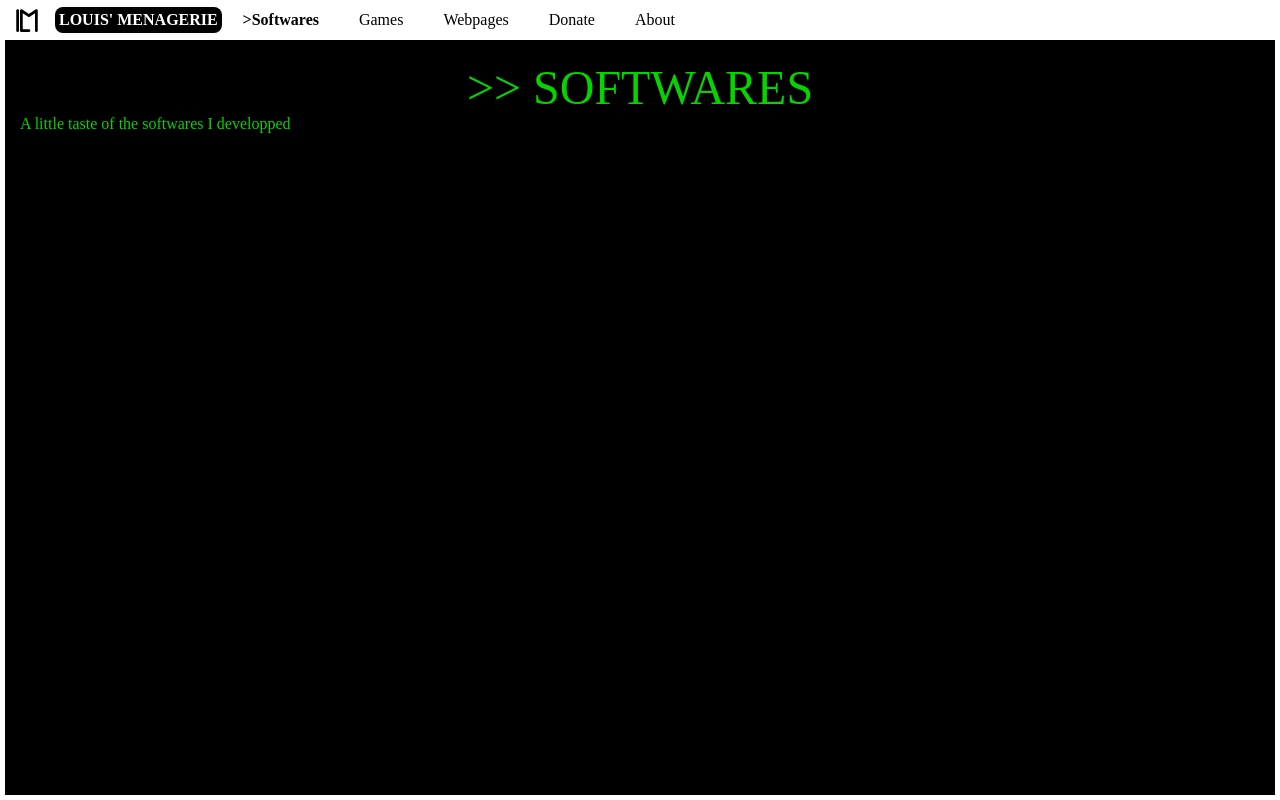
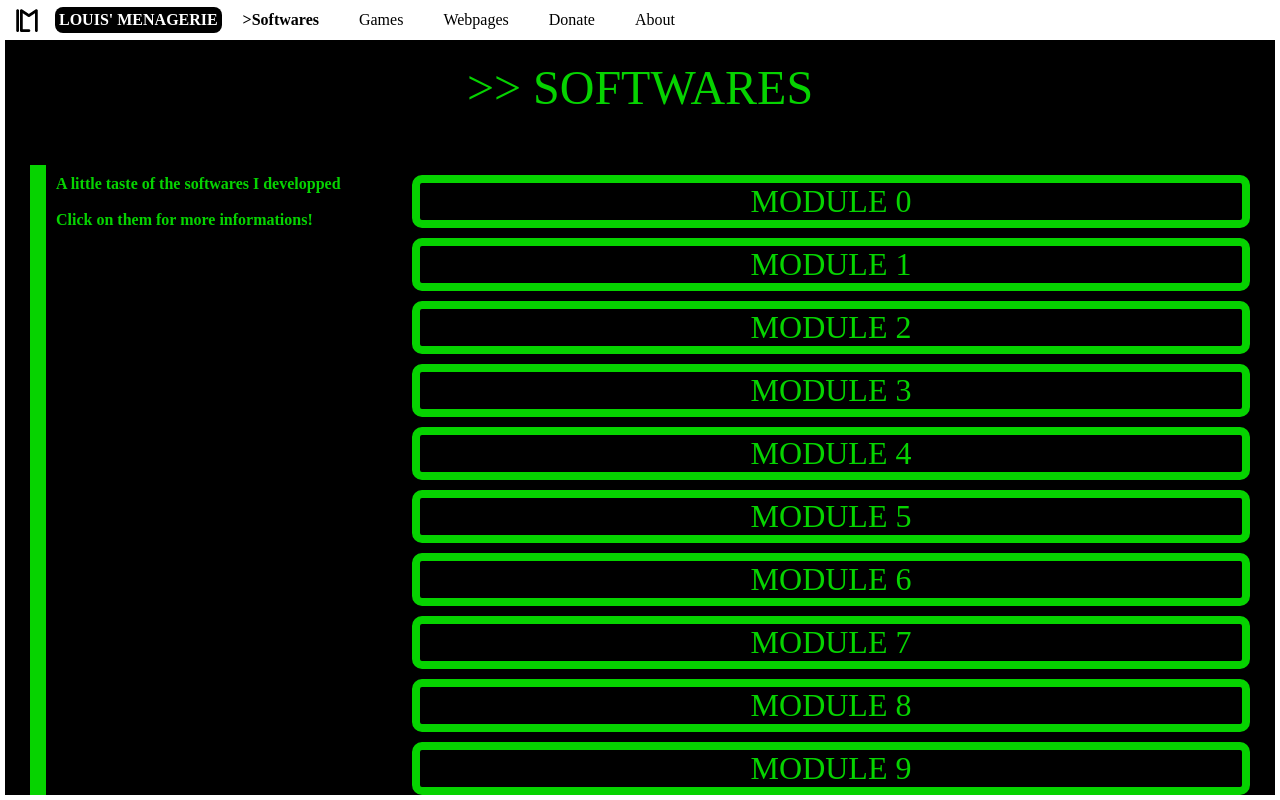
Before and after one commit to LouisTheBest1231/LouisMenagerie, a React (Create React App) app in the folder client/: page /softwares in a window 1280 px wide. Shown: the top 800 px of the page. Built offline with nearby package versions, Linux system fonts and the light colour scheme.

Commit message:
Software Layout Test

```diff
--- a/client/src/react_components/Pages/MainPage/MainPage.css
+++ b/client/src/react_components/Pages/MainPage/MainPage.css
@@ -13,7 +13,7 @@
 
     display: flex; flex-flow: row;
     flex-wrap: wrap; align-items: center;
-
+    gap: 50px;
 
 }
 
@@ -21,7 +21,9 @@
     white-space: pre-wrap;
 
     text-align: center;
+    font-weight: bold;
 
+    margin-left: 10px;
     font-size: 3rem;
     flex: 1;
     min-width: 275px;
@@ -35,4 +37,7 @@
     flex: 3;
     padding: 10px;
     font-size: 2rem;
+    border-left: solid 1rem var(--console-green);
+    padding: 30px 0px 30px 30px;
+
 }
--- a/client/src/react_components/Pages/SoftwaresPage/SoftwaresPage.css
+++ b/client/src/react_components/Pages/SoftwaresPage/SoftwaresPage.css
@@ -1,4 +1,41 @@
+
 .softwarespage_title{
     font-size: 3rem;
     text-align: center;
 }
+
+.softwarespage_content{
+    margin-top: 50px;
+    display: flex;
+    flex-direction: row;
+    flex-wrap: wrap;
+
+
+}
+
+.softwarespage_subtitle{
+    flex-grow: 1;
+    min-width: 300px;
+    max-width: 30%;
+
+    margin-left: 10px;
+    padding: 10px;
+    border-left: 1rem solid var(--console-green);
+    font-weight: bold;
+    font-size: 1rem;
+}
+.softwarespage_subtitle div{
+    background-color: transparent;
+}
+
+/*TO FIX PAGE, MAKE THE UPPER FIXED AND THE LOWER SCROLLABLE WITH MODULES :)))*/
+.softwarespage_modules{
+
+    flex-grow: 1;
+
+    display: flex; flex-direction: column; gap: 10px;
+    min-width: 300px;
+
+
+    padding: 10px;
+}
--- a/client/src/react_components/Pages/SoftwaresPage/SoftwaresPage.js
+++ b/client/src/react_components/Pages/SoftwaresPage/SoftwaresPage.js
@@ -1,15 +1,40 @@
 
+import ProjectModule from "../../ProjectModule/ProjectModule";
 import "./SoftwaresPage.css"
 
 export default function SoftwaresPages(){
     return (
         <div className="softwarespage">
             <div className="softwarespage_title">{">> "}SOFTWARES</div>
-            <div className="softwarespage_subtitle">A little taste of the softwares I developped</div>
 
-            <div className="softwarespage_modules"
+            <div className="softwarespage_content">
 
-            ></div>
+                <div className="softwarespage_subtitle">
+                    <div>
+                        <div>A little taste of the softwares I developped</div>
+                        <br/>
+                        <div> Click on them for more informations!</div>
+                    </div>
+
+                </div>
+
+                <div className="softwarespage_modules">
+                    {GetModuleList(20).map(function(o){
+                        return o
+                    })}
+                </div>
+
+            </div>
+
         </div>
     );
 }
+
+//FOR TEST ONLY
+function GetModuleList(number){
+    const list = []
+    for(let i =0; i < number ;i++){
+        list.push(<ProjectModule number={i}/>);
+    }
+    return list;
+}
--- /dev/null
+++ b/client/src/react_components/ProjectModule/ProjectModule.css
@@ -0,0 +1,9 @@
+
+
+.projectmodule{
+    background-color: transparent;
+    border: 0.5rem solid var(--console-green);
+    border-radius: 10px;
+    text-align: center;
+    font-size: 2rem;
+}
--- /dev/null
+++ b/client/src/react_components/ProjectModule/ProjectModule.js
@@ -0,0 +1,9 @@
+
+import "./ProjectModule.css"
+export default function ProjectModule({number}){
+    return (
+        <div className="projectmodule">
+            MODULE {number}
+        </div>
+    );
+}
```
Also changed, not shown: client/src/index.css (line endings or trailing spaces).
